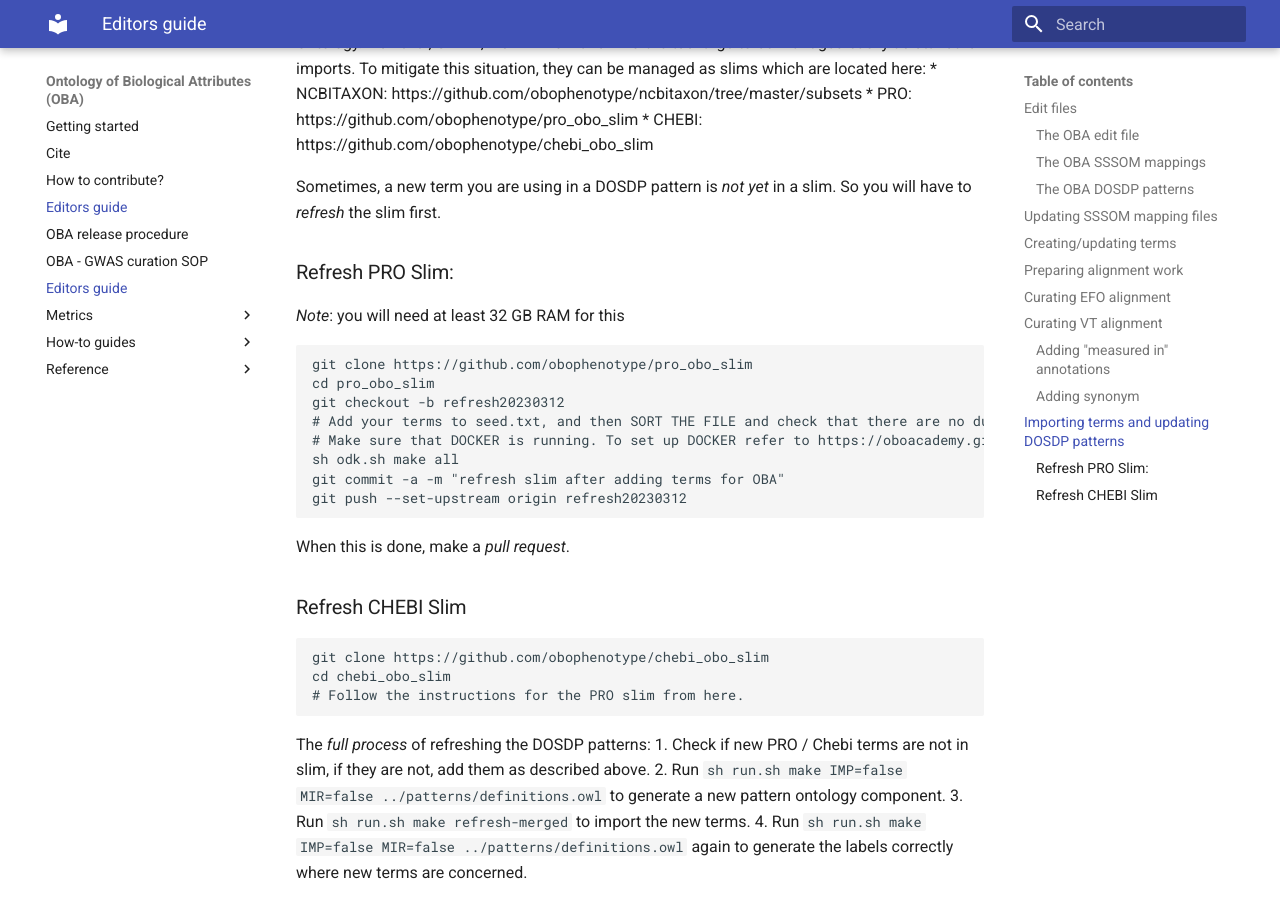
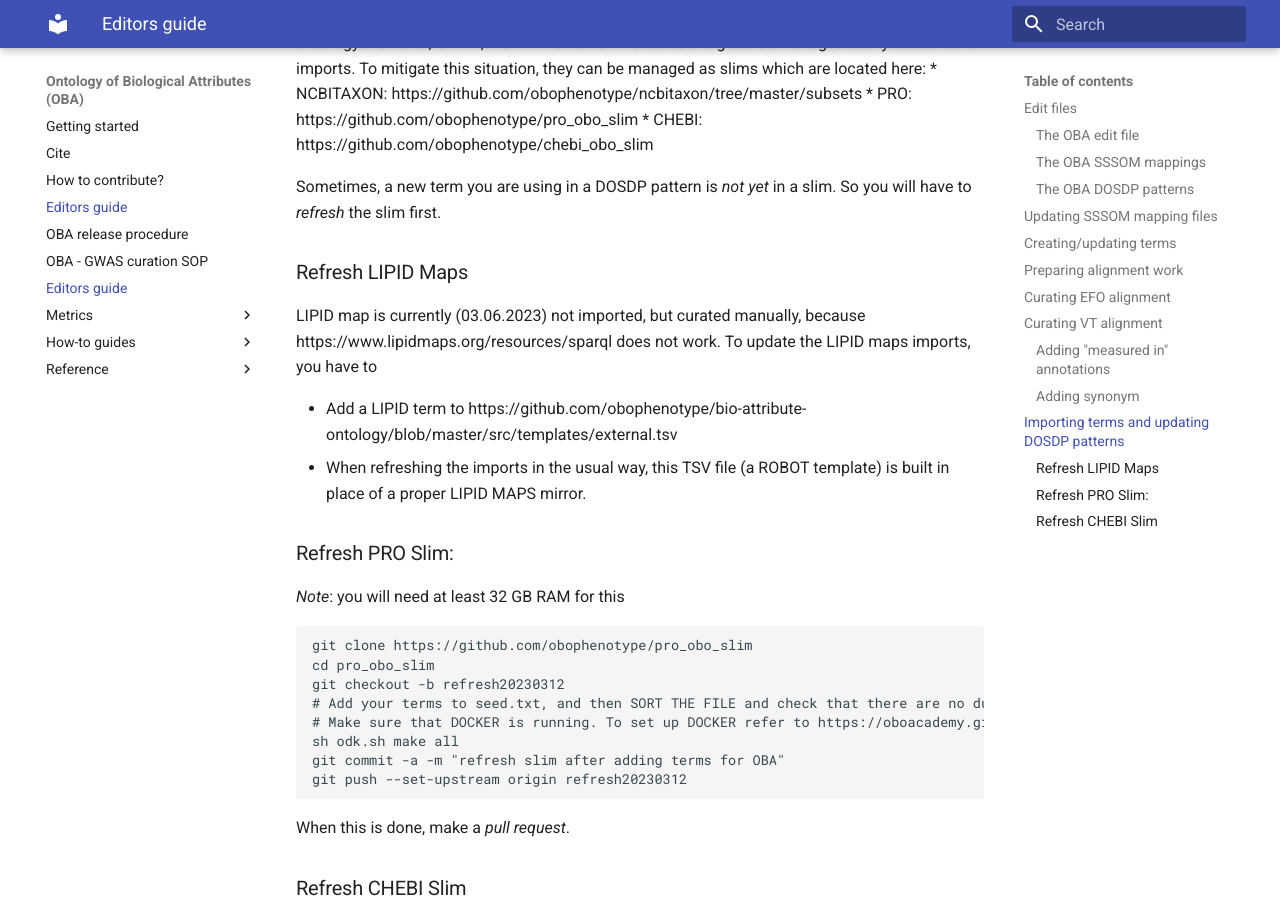
Before and after one commit to obophenotype/bio-attribute-ontology, an MkDocs documentation site: the page built from docs/editors-guide.md, in a window 1280 px wide and 900 px high, scrolled down 3947 px. Built offline with MkDocs 1.6.1 and Material for MkDocs 9.7.7, drawn with Linux system fonts in a browser that asks for light colours.

Commit message:
Add LIPID MAP

```diff
--- a/docs/editors-guide.md
+++ b/docs/editors-guide.md
@@ -99,6 +99,13 @@ When creating new OBA terms using DOSDP patterns for example the [entity-attribu
 
 Sometimes, a new term you are using in a DOSDP pattern is *not yet* in a slim. So you will have to *refresh* the slim first.
 
+### Refresh LIPID Maps
+
+LIPID map is currently (03.06.2023) not imported, but curated manually, because https://www.lipidmaps.org/resources/sparql does not work. To update the LIPID maps imports, you have to
+
+- Add a LIPID term to https://github.com/obophenotype/bio-attribute-ontology/blob/master/src/templates/external.tsv
+- When refreshing the imports in the usual way, this TSV file (a ROBOT template) is built in place of a proper LIPID MAPS mirror.
+
 ### Refresh PRO Slim:
 
 *Note*: you will need at least 32 GB RAM for this
--- /dev/null
+++ b/src/ontology/config/prefixes.yaml
@@ -0,0 +1 @@
+LM: "https://bioregistry.io/lipidmaps:"
--- a/src/ontology/oba-odk.yaml
+++ b/src/ontology/oba-odk.yaml
@@ -6,6 +6,7 @@ repo: bio-attribute-ontology
 edit_format: obo
 release_diff: TRUE
 use_dosdps: TRUE
+dosdp_tools_options: "--obo-prefixes=true --prefixes=config/prefixes.yaml"
 remove_owl_nothing: TRUE
 use_templates: TRUE
 import_component_format: ofn
@@ -86,7 +87,8 @@ import_group:
       make_base: TRUE
     - id: swisslipids
       mirror_type: custom
-      module_type: filter
+    - id: lipidmaps
+      mirror_type: custom
 components:
   products:
     - filename: obsoletes.owl
```
Also changed, not shown: docs/odk-workflows/RepositoryFileStructure.md (+2 -0 lines), 6 other files.
